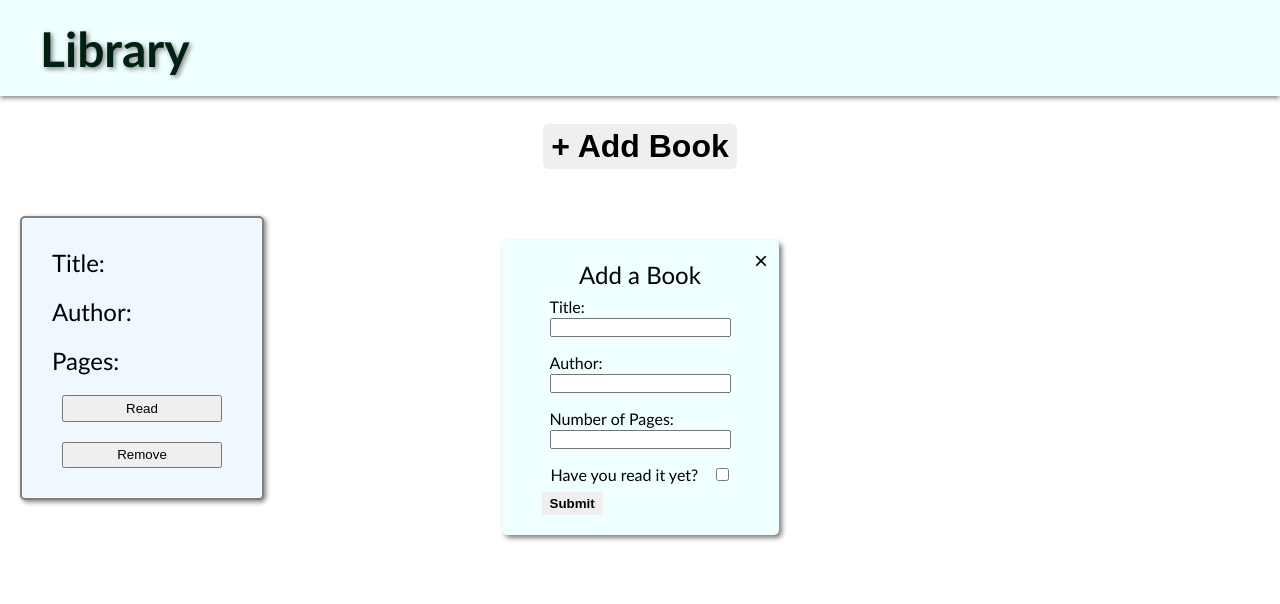
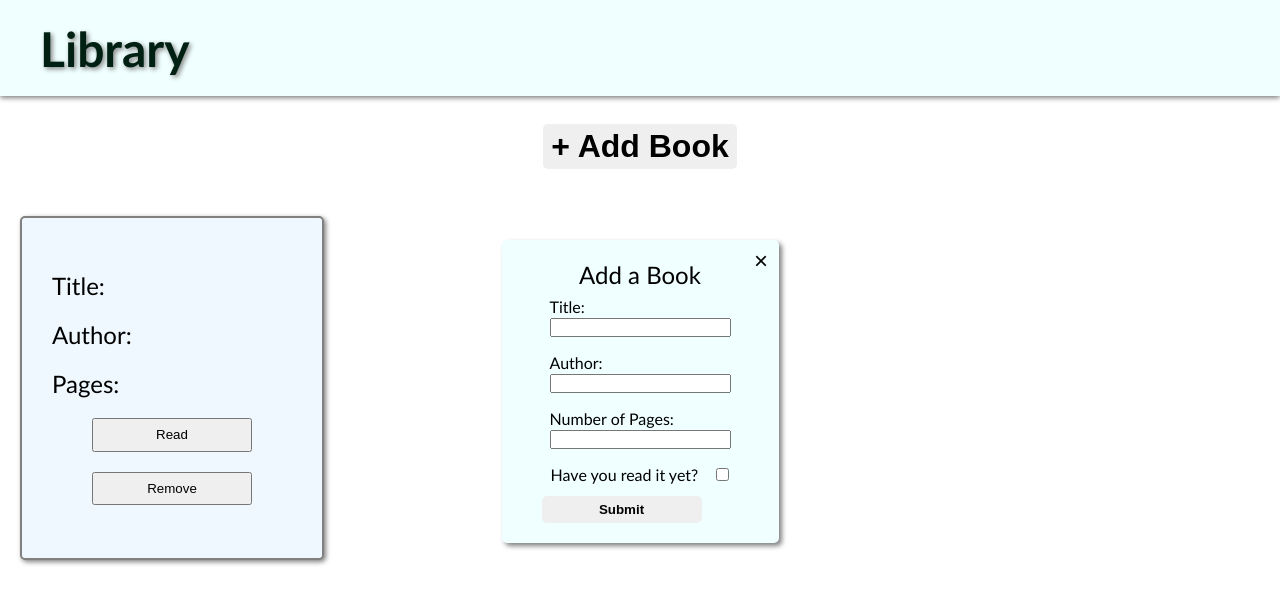
Before and after one commit to anthonyklimo/library, a plain HTML site: page index.html in a window 1280 px wide. Drawn offline with Linux system fonts and the light colour scheme.

Commit message:
update styles

```diff
--- a/style.css
+++ b/style.css
@@ -9,6 +9,9 @@ html {
     margin: 0;
 }
 
+button:hover {
+    cursor: pointer;
+}
 .header {
     font-size: 48px;
     font-weight: bold;
@@ -46,12 +49,11 @@ html {
 .addBook button:hover {
     background-color: var(--button-hover-color);
     scale: 1.02;
-    cursor: pointer;
 }
 
 .content {
     display: grid;
-    grid-template-columns: repeat(auto-fill, minmax(250px, 1fr));
+    grid-template-columns: repeat(auto-fill, minmax(300px, 1fr));
     padding: 20px;
     gap: 20px;
 
@@ -66,8 +68,8 @@ html {
     flex-direction: column;
     justify-content: center;
     align-content: center;
-    width: 200px;
-    height: 240px;
+    width: 260px;
+    height: 300px;
 
     border: 2px solid grey;
     border-radius: 5px;
@@ -136,8 +138,7 @@ html {
 
 #exitModal:hover {
     scale: 2;
-    cursor: pointer;
-    background-color: var(--button-hover-color);
+    /* background-color: var(--button-hover-color); */
 }
 
 .checkBox{
@@ -156,14 +157,15 @@ li {
 
 #submit {
 margin-top: 8px;
-width: fit-content;
-padding: 4px 8px;
+width: 160px;
+height: 2em;
+margin-top: 12px;
 border: none;
 font-weight: bold;
+border-radius: 5px;
 }
 
 #submit:hover {
-    cursor: pointer;
     background-color: var(--button-hover-color);
     scale: 1.2;
 }
```
